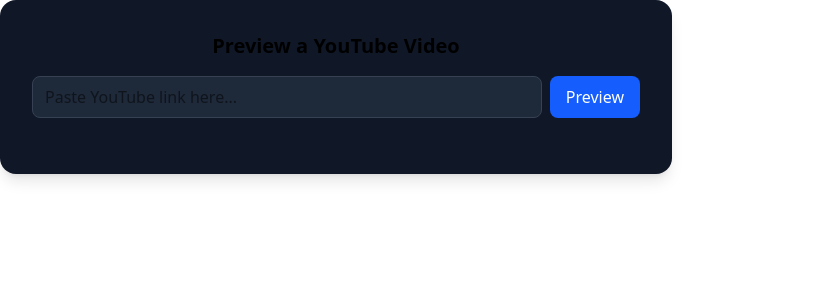
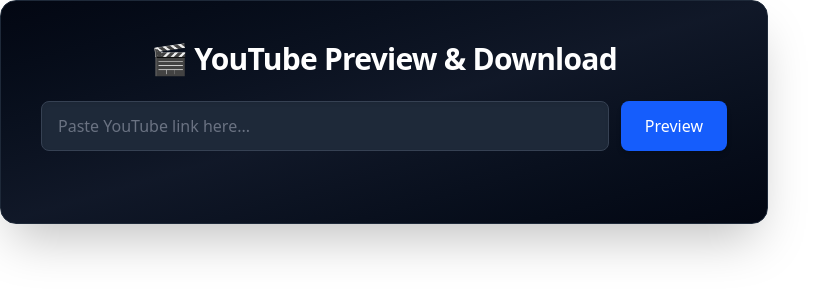
Before and after one commit to Kiuliumov/Youtube-to-MP4, a React (Vite) app in the folder yt-mp4/: page / in a window 1280 px wide. Shown: the top 300 px of the page, without its empty margins (0-840 px from the left). Built offline with nearby package versions, Linux system fonts and the light colour scheme.

Commit message:
Update YoutubeEmbedder.tsx

```diff
--- a/yt-mp4/src/components/YoutubeEmbedder.tsx
+++ b/yt-mp4/src/components/YoutubeEmbedder.tsx
@@ -14,7 +14,6 @@
         setVideoId(videoIdParam);
         setEmbedUrl(`https://www.youtube.com/embed/${videoIdParam}`);
       } else if (url.includes("youtu.be/")) {
-        // Handle short links
         const videoIdShort = url.split("youtu.be/")[1]?.split("?")[0];
         if (videoIdShort) {
           setVideoId(videoIdShort);
@@ -31,33 +30,35 @@
   };
 
   return (
-    <div className="flex flex-col items-center bg-gray-900 p-8 rounded-2xl shadow-lg w-full max-w-2xl">
-      <h2 className="text-xl font-semibold mb-4">Preview a YouTube Video</h2>
+    <div className="flex flex-col items-center bg-gradient-to-br from-gray-950 via-gray-900 to-gray-950 p-10 rounded-2xl shadow-2xl w-full max-w-3xl border border-gray-800">
+      <h2 className="text-3xl font-bold mb-6 text-white tracking-tight">
+        🎬 YouTube Preview & Download
+      </h2>
 
-      <form onSubmit={handleSubmit} className="flex gap-2 mb-6 w-full">
+      <form onSubmit={handleSubmit} className="flex gap-3 mb-8 w-full">
         <input
           type="text"
           placeholder="Paste YouTube link here..."
           value={url}
           onChange={(e) => setUrl(e.target.value)}
-          className="flex-grow border border-gray-700 bg-gray-800 rounded-lg px-3 py-2 focus:outline-none focus:ring-2 focus:ring-blue-600"
+          className="flex-grow border border-gray-700 bg-gray-800 text-gray-100 placeholder-gray-500 rounded-lg px-4 py-3 focus:outline-none focus:ring-2 focus:ring-blue-500 shadow-inner"
         />
         <button
           type="submit"
-          className="bg-blue-600 hover:bg-blue-500 text-white px-4 py-2 rounded-lg transition-colors"
+          className="bg-blue-600 hover:bg-blue-500 text-white font-medium px-6 py-3 rounded-lg shadow-md transition-transform transform hover:scale-105"
         >
           Preview
         </button>
       </form>
 
       {embedUrl && (
-        <div className="flex flex-col items-center gap-4">
+        <div className="flex flex-col items-center gap-6 w-full">
           <iframe
-            width="560"
-            height="315"
+            width="640"
+            height="360"
             src={embedUrl}
             title="YouTube video player"
-            className="rounded-xl border border-gray-700"
+            className="rounded-xl border border-gray-700 shadow-lg"
             allow="accelerometer; autoplay; clipboard-write; encrypted-media; gyroscope; picture-in-picture"
             allowFullScreen
           ></iframe>
@@ -66,9 +67,9 @@
             href={url}
             target="_blank"
             rel="noopener noreferrer"
-            className="bg-green-600 hover:bg-green-500 text-white px-4 py-2 rounded-lg transition-colors"
+            className="bg-green-600 hover:bg-green-500 text-white font-semibold px-6 py-3 rounded-lg shadow-md transition-transform transform hover:scale-105"
           >
-            Download
+            ⬇️ Download
           </a>
         </div>
       )}
```
